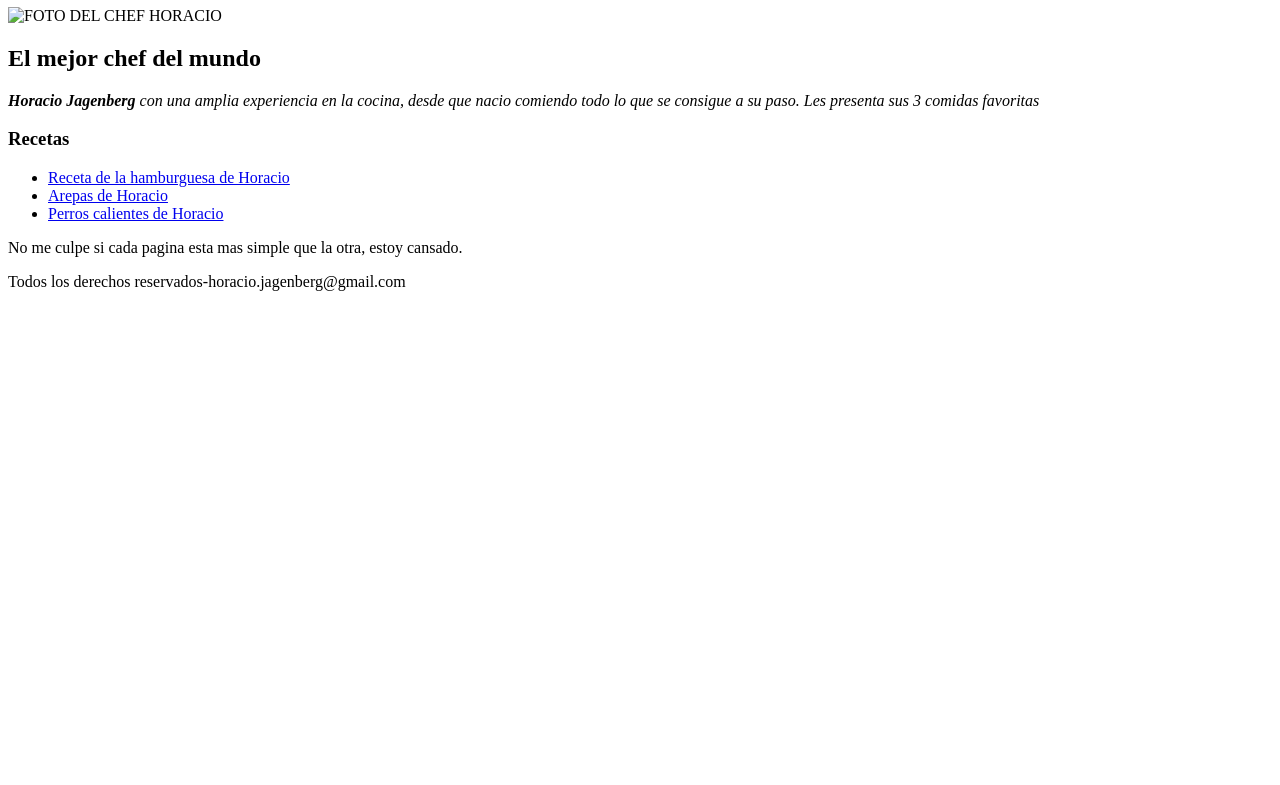
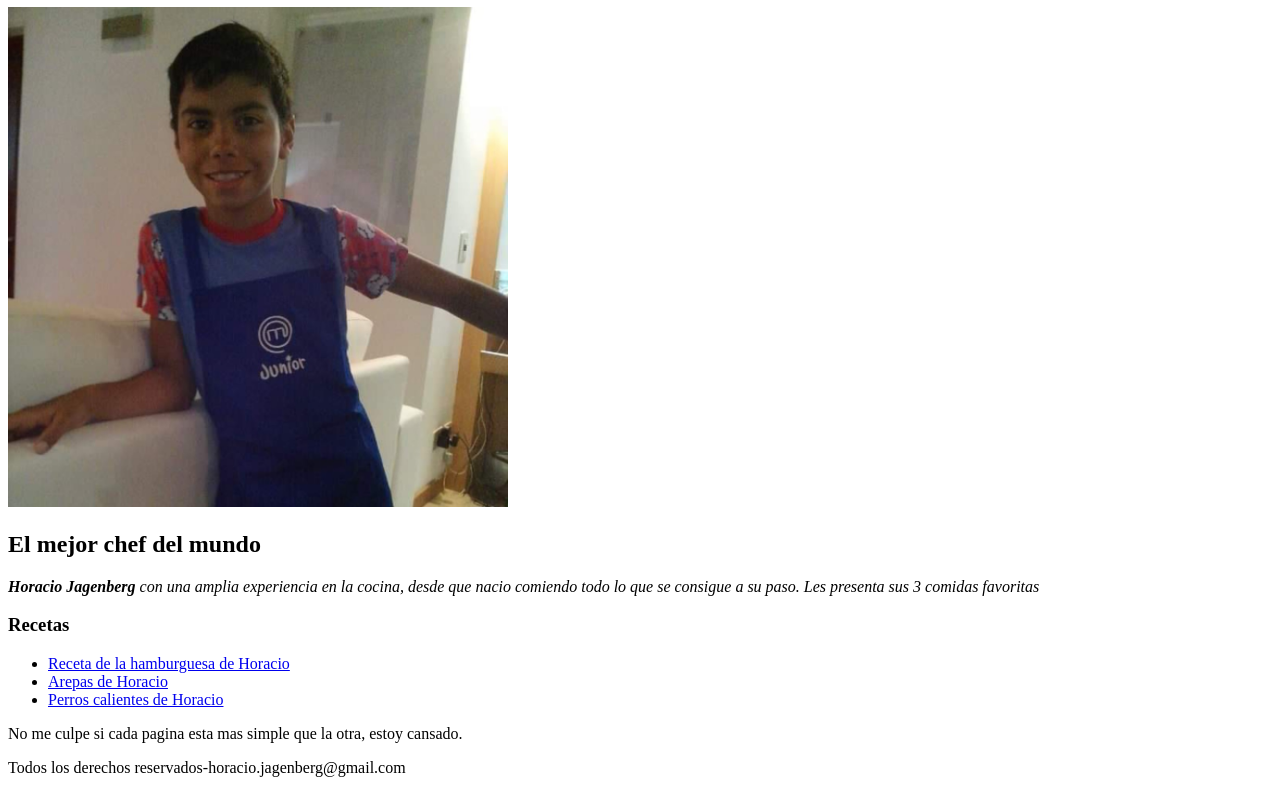
Before and after one commit to HJ-Programmer/odin-recipes, a plain HTML site: page index.html in a window 1280 px wide. Shown: the part 73-858 px from the top of the page. Before the commit the page ends 800 px from the top, so only its background shows below. Drawn offline with Linux system fonts and the light colour scheme.

Commit message:
arreglar la foto de CHEFHORACIO

```diff
--- a/index.html
+++ b/index.html
@@ -6,7 +6,7 @@
     </head>
     <body>
         <h1>Recetas de Horacio</h1>
-        <img src="./HORACIOchef.png" alt="FOTO DEL CHEF HORACIO" height="500" width="500">
+        <img src="./recipes/HORACIOchef.png" alt="FOTO DEL CHEF HORACIO" height="500" width="500">
         <H2>El mejor chef del mundo</H2>
         <p><em><strong>Horacio Jagenberg</strong> con una amplia experiencia en la cocina, desde que nacio comiendo todo lo que se consigue a su paso. Les presenta
             sus 3 comidas favoritas</em>
```
